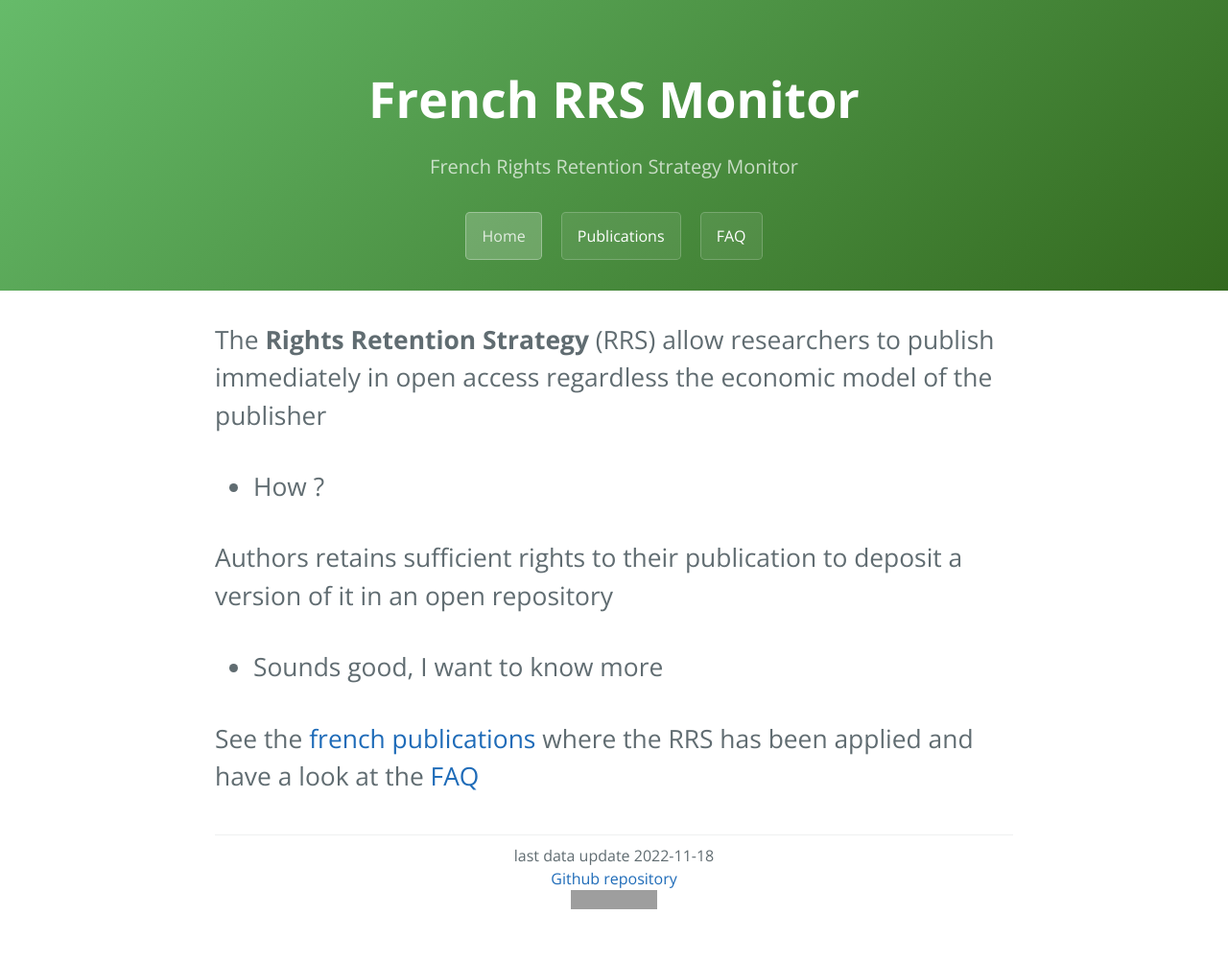
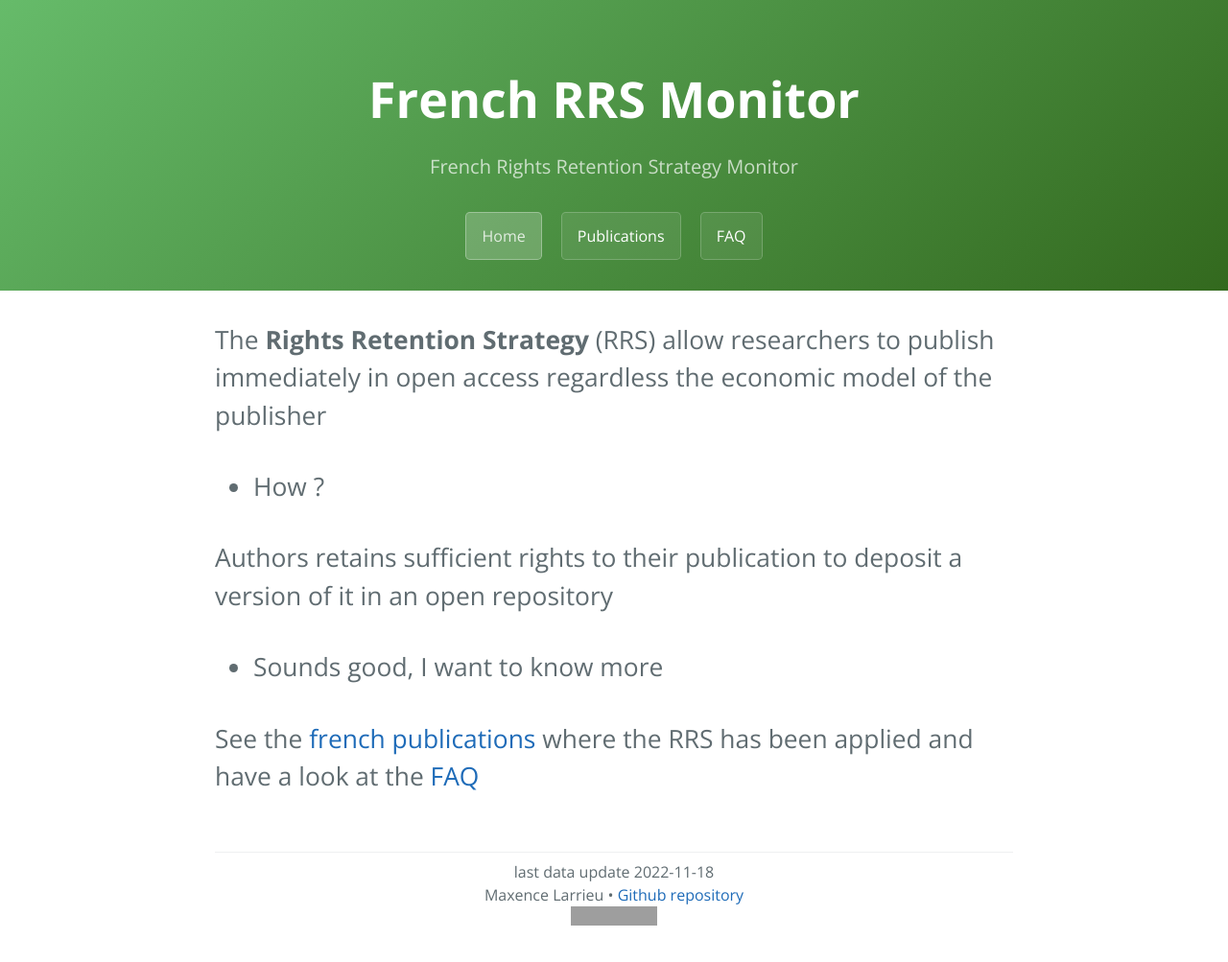
Before and after one commit to ml4rrieu/rrs, a Jekyll site: the page built from index.md, in a window 1280 px wide. Shown: the whole page at 96% size. Built offline with Jekyll 4.4.1, drawn with Linux system fonts in a browser that asks for light colours; grey boxes are pictures that could not be loaded.

Commit message:
add local image

```diff
--- a/_includes/footer.html
+++ b/_includes/footer.html
@@ -1,7 +1,7 @@
 <footer class="site-footer">
 
         last data update {{ site.data_update_date }} <br />
-        <a href="{{ site.github.repository_url }}">Github repository </a> <br/>
+        Maxence Larrieu • <a href="{{ site.github.repository_url }}">Github repository </a> <br/>
             <a rel="license" href="http://creativecommons.org/publicdomain/zero/1.0/">
             <img src="https://licensebuttons.net/p/zero/1.0/80x15.png" style="border-style: none;" alt="CC0" />
         </a>
--- a/_includes/head-custom.html
+++ b/_includes/head-custom.html
@@ -7,7 +7,7 @@
 <link rel="apple-touch-icon" sizes="180x180" href="{{ '/assets/img/apple-touch-icon.png' | relative_url }}">
 <link rel="icon" type="image/png" sizes="32x32" href="{{ '/assets/img/favicon-32x32.png' | relative_url }}">
 <link rel="icon" type="image/png" sizes="16x16" href="{{ '/assets/img/favicon-16x16.png' | relative_url }}">
-<link rel="manifest" href="/site.webmanifest">
+<link rel="manifest" href="{{ '/assets/img/site.webmanifest' | relative_url }}">
 <link rel="preconnect" href="https://fonts.gstatic.com">
 <link rel="preload" href="https://fonts.googleapis.com/css?family=Open+Sans:400,700&display=swap" as="style" type="text/css" crossorigin>
 <meta name="viewport" content="width=device-width, initial-scale=1">
--- a/assets/css/style.scss
+++ b/assets/css/style.scss
@@ -36,7 +36,8 @@
 
 
 .site-footer{
-    padding-top: 1%;
+    margin-top: 6%;
+    padding-top:1%;
     text-align: center;
     font-weight: normal;
     padding-bottom:0%;
```
Also changed, not shown: faq.md (+1 -1 lines), assets/img/publishing-process-cambridge-cc-by.png (added), 6 other files.
